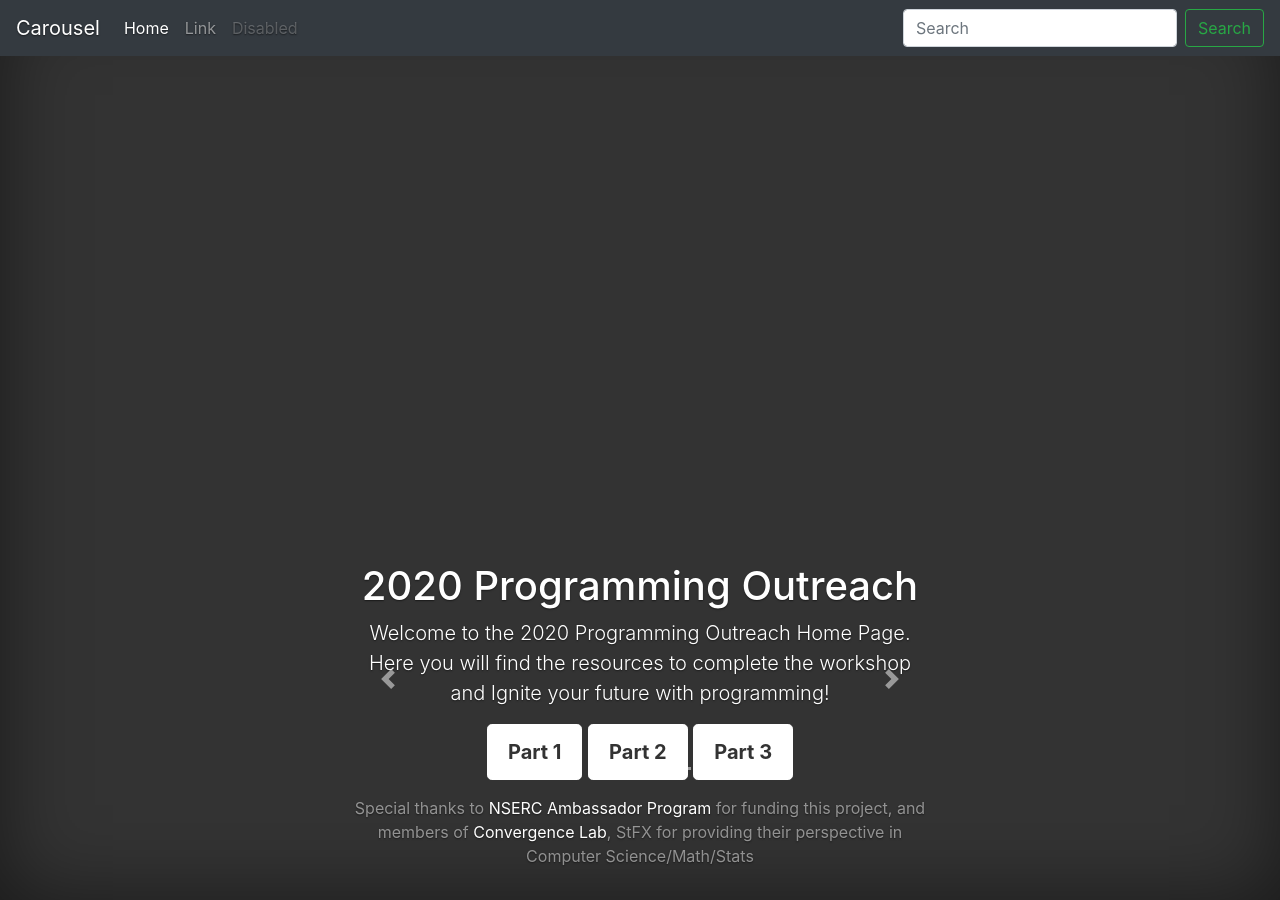
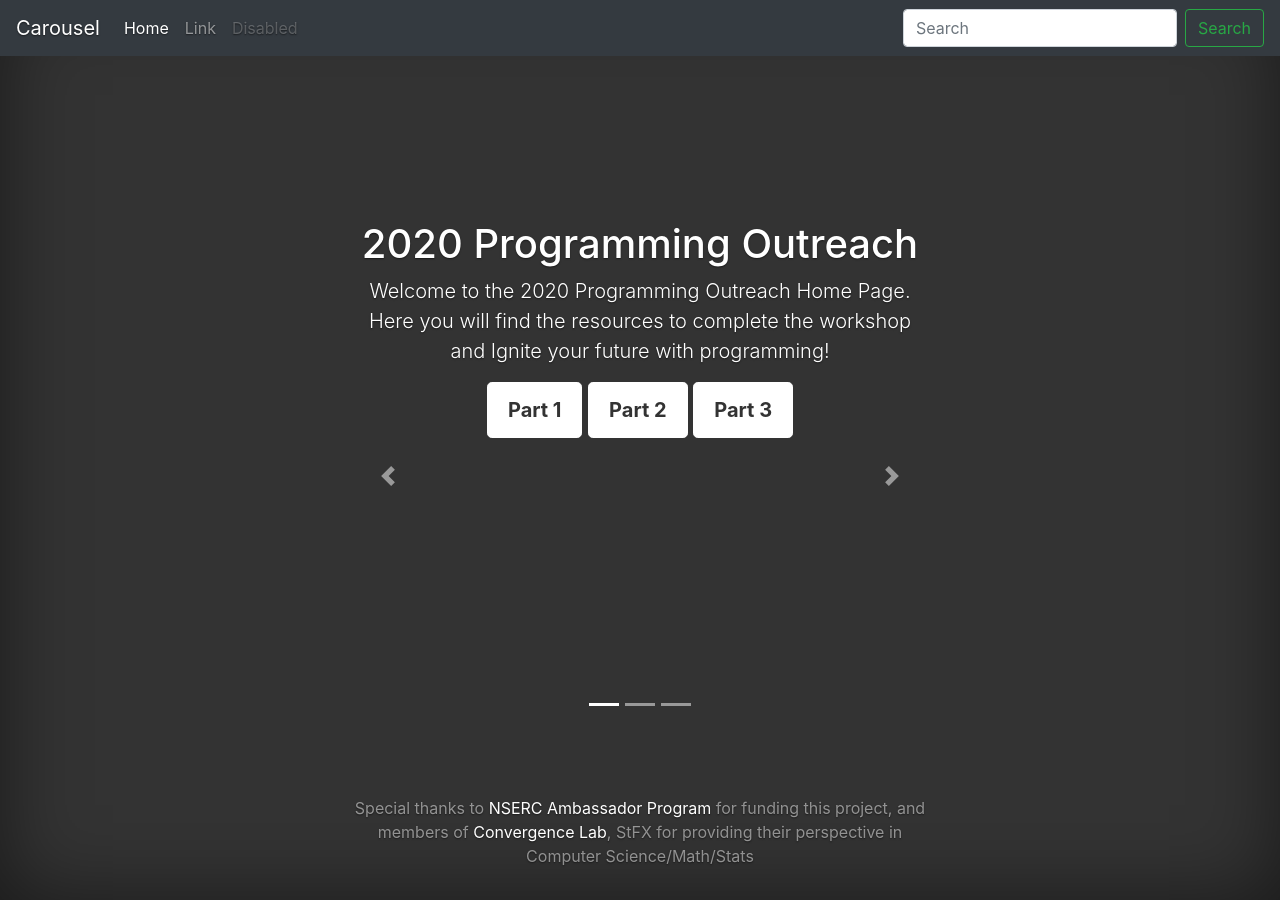
Before and after one commit to 2020-Programming-Outreach/Discover-and-Ignite, a Jekyll site: the page built from index.html, in a window 1280 px wide. Built offline with Jekyll 4.4.1, drawn with Linux system fonts in a browser that asks for light colours.

Commit message:
carousel

```diff
--- a/_layouts/default.html
+++ b/_layouts/default.html
@@ -129,7 +129,6 @@
       font-weight: 700;
     }
 
-
     /*
      * Footer
      */
@@ -137,6 +136,88 @@
       color: rgba(255, 255, 255, .5);
     }
     </style>
+    <!--carousel-->
+    <style>
+    /* CUSTOMIZE THE CAROUSEL
+    -------------------------------------------------- */
+
+    /* Carousel base class */
+    .carousel {
+      margin-bottom: 4rem;
+    }
+    /* Since positioning the image, we need to help out the caption */
+    .carousel-caption {
+      bottom: 3rem;
+      z-index: 10;
+    }
+
+    /* Declare heights because of positioning of img element */
+    .carousel-item {
+      height: 32rem;
+    }
+    .carousel-item > img {
+      position: absolute;
+      top: 0;
+      left: 0;
+      min-width: 100%;
+      height: 32rem;
+    }
+
+
+    /* MARKETING CONTENT
+    -------------------------------------------------- */
+
+    /* Center align the text within the three columns below the carousel */
+    .marketing .col-lg-4 {
+      margin-bottom: 1.5rem;
+      text-align: center;
+    }
+    .marketing h2 {
+      font-weight: 400;
+    }
+    .marketing .col-lg-4 p {
+      margin-right: .75rem;
+      margin-left: .75rem;
+    }
+
+
+    /* Featurettes
+    ------------------------- */
+
+    .featurette-divider {
+      margin: 5rem 0; /* Space out the Bootstrap <hr> more */
+    }
+
+    /* Thin out the marketing headings */
+    .featurette-heading {
+      font-weight: 300;
+      line-height: 1;
+      letter-spacing: -.05rem;
+    }
+
+
+    /* RESPONSIVE CSS
+    -------------------------------------------------- */
+
+    @media (min-width: 40em) {
+      /* Bump up size of carousel content */
+      .carousel-caption p {
+        margin-bottom: 1.25rem;
+        font-size: 1.25rem;
+        line-height: 1.4;
+      }
+
+      .featurette-heading {
+        font-size: 50px;
+      }
+    }
+
+    @media (min-width: 62em) {
+      .featurette-heading {
+        margin-top: 7rem;
+      }
+    }
+</style>
   </head>
   <body class="text-center">
     <div class="cover-container d-flex w-100 h-100 p-3 mx-auto flex-column">
```
